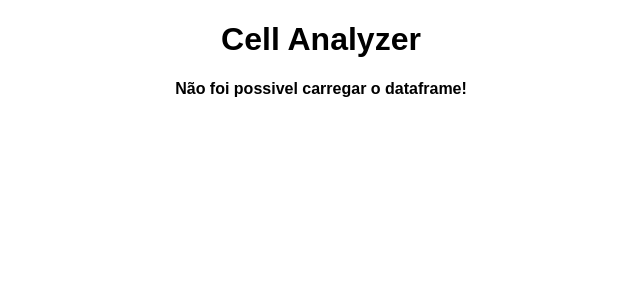
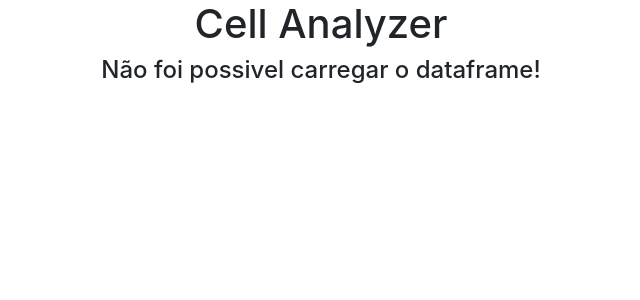
Before and after one commit to silvaalcantara/cellAnalyzerWithKNN, a Flask app: template templates/index.html in a window 1280 px wide. Shown: the top 300 px of the page, without its empty margins (319-959 px from the left). Run offline with Flask 2, Linux system fonts and the light colour scheme; the template is opened without the code that fills it, so the values that code supplies are empty; some libraries are stand-ins or nearby versions.

Commit message:
Adding boostrap. Organizing the content

```diff
--- a/templates/base.html
+++ b/templates/base.html
@@ -1,16 +1,47 @@
 <!DOCTYPE html>
-<html lang="en">
+<html lang="pt-br">
 
     <head>
-    <meta charset="UTF-8">
-    <meta name="viewport" content="width=devide-width, initial-scale=1.0">
-    <meta http-equiv="X-UA-Compatible" content="ie=edge">
-    <link rel="stylesheet" href="{{ url_for('static', filename='css/main.css') }}" >
+
+        <link
+            rel="stylesheet"
+            href="https://stackpath.bootstrapcdn.com/bootstrap/4.5.0/css/bootstrap.min.css"
+            integrity="sha384-9aIt2nRpC12Uk9gS9baDl411NQApFmC26EwAOH8WgZl5MYYxFfc+NcPb1dKGj7Sk"
+            crossorigin="anonymous">
+
+        <script
+            src="https://ajax.googleapis.com/ajax/libs/jquery/2.1.3/jquery.min.js"></script>
+        <script
+            type="text/javascript"
+            src="{{ url_for('static', filename='js/myscript.js') }}"></script>
+
         {% block head %}{% endblock %}
     </head>
 
+    <title>Cell Analyzer</title>
+
     <body>
+
         {% block body %}{% endblock %}
+
+        <script
+            src="https://code.jquery.com/jquery-3.5.1.slim.min.js"
+            integrity="sha384-DfXdz2htPH0lsSSs5nCTpuj/zy4C+OGpamoFVy38MVBnE+IbbVYUew+OrCXaRkfj"
+            crossorigin="anonymous">
+        </script>
+
+        <script
+            src="https://cdn.jsdelivr.net/npm/popper.js@1.16.0/dist/umd/popper.min.js"
+            integrity="sha384-Q6E9RHvbIyZFJoft+2mJbHaEWldlvI9IOYy5n3zV9zzTtmI3UksdQRVvoxMfooAo"
+            crossorigin="anonymous">
+        </script>
+
+        <script
+            src="https://stackpath.bootstrapcdn.com/bootstrap/4.5.0/js/bootstrap.min.js"
+            integrity="sha384-OgVRvuATP1z7JjHLkuOU7Xw704+h835Lr+6QL9UvYjZE3Ipu6Tp75j7Bh/kR0JKI"
+            crossorigin="anonymous">
+        </script>
+
     </body>
 
 </html>
--- a/templates/index.html
+++ b/templates/index.html
@@ -1,52 +1,54 @@
 {% extends 'base.html' %}
-
-{% block head %}
-
-<head>
-    <script src="https://ajax.googleapis.com/ajax/libs/jquery/2.1.3/jquery.min.js"></script>
-    <script type="text/javascript"
-    src="{{ url_for('static', filename='js/myscript.js') }}"></script>
-</head>
-
-<title>Cell Analyzer</title>
-{% endblock %}
 
 {% block body %}
 
+    <h1 style="text-align: center;">Cell Analyzer</h1>
+
     {% if table_html|length < 1 %}
-        <div class="content">
-            <h1 style="text-align: center;">Cell Analyzer</h1>
-
+        <div class="container">
             <h4 style="text-align: center;">Não foi possivel carregar o dataframe!</h4>
         </div>
     {% else %}
-        <div class="content">
-            <h1 style="text-align: center;">Cell Analyzer</h1>
+        <div class="container">
 
             <h4 style="text-align: center;">Dataframe carregado com sucesso!</h4>
 
-            <br>
+            <div class="text-center" style="padding-bottom: 30px; padding-top: 30px;">
 
-            <div style="margin: 0 auto;">
-                <button id="open">Show Dataframe</button>
-                <button id="close">Hide Dataframe</button>
+                <div class="btn-group" role="group" aria-label="Basic example">
+                    <button id="open" type="button" class="btn btn-secondary">Show Dataframe</button>
+                    <button id="close" type="button" class="btn btn-secondary">Hide Dataframe</button>
+                </div>
+
             </div>
 
-            <div id="all_data" style="display: none;">
-                <div id="all_data" style="overflow: auto; height: 500px; padding-bottom: 50px;">
-                    {{table_html | safe}}
+            <div id="all_data" class="container">
+
+                <div class="row">
+                    <div id="all_data" class="col" style="overflow: auto; height: 500px; padding-bottom: 50px;">
+                        {{table_html | safe}}
+                    </div>
                 </div>
 
-                <br>
-
-                <div style="width: 70%; overflow: hidden; padding-top: 50px; margin: 0 auto;">
-                    <div style="width: max-content; float: left;">
-                        {{max_values | safe}}
-                    </div>
-                    <div style="width: max-content; float: right;">
-                        {{type_values | safe}}
+                <div class="row">
+                    <div class="col" style="width: 70%; overflow: hidden; padding-top: 50px; margin: 0 auto;">
+                        <div style="width: max-content; float: left; text-align: center;">
+                            <h5>Max Values</h5>
+                            {{max_values | safe}}
+                        </div>
+                        <div style="width: max-content; float: right; text-align: center;">
+                            <h5>Type Values</h5>
+                            {{type_values | safe}}
+                        </div>
                     </div>
                 </div>
+
+                <div class="text-center" style="padding-bottom: 30px; padding-top: 30px;">
+                    <div class="btn-group" role="group" aria-label="Basic example">
+                        <button id="normalize" type="button" class="btn btn-secondary">Normalize dataframe</button>
+                    </div>
+                </div>
+
             </div>
 
         </div>
```
Lines whose indentation alone changed are shown as unchanged.
